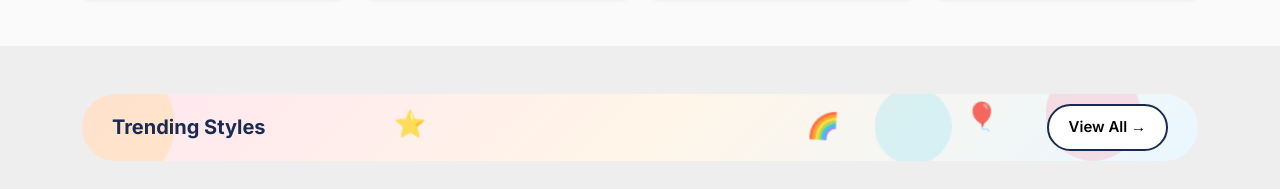
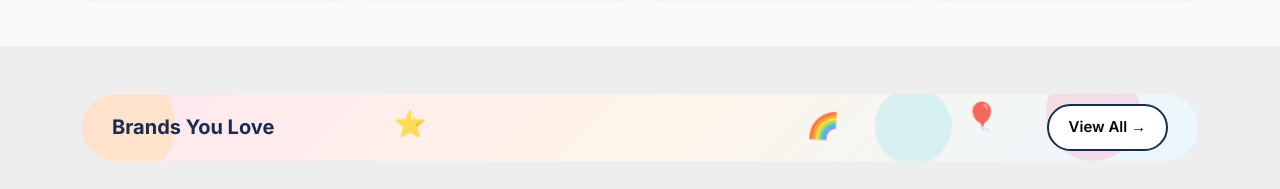
Before and after one commit to shubham8587/Kids-Ecom, a React (Create React App) app: page / in a window 1280 px wide. Shown: the part 1810-1999 px from the top of the page. Built offline with nearby package versions, Linux system fonts and the light colour scheme; a web font is replaced by a local one.

Commit message:
Brands section changes

```diff
--- a/src/pages/BrandsKidsSection.jsx
+++ b/src/pages/BrandsKidsSection.jsx
@@ -46,7 +46,7 @@ function BrandsKidsSection() {
   <div className="floating-star star2">🌈</div>
   <div className="floating-star star3">🎈</div>
 
-  <h2>   Trending Styles</h2>
+  <h2>   Brands You Love</h2>
   <button className="view-btn">
     View All →
   </button>
```
